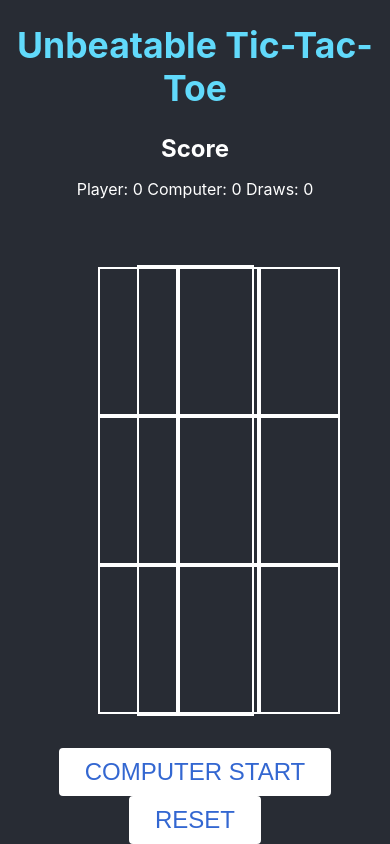
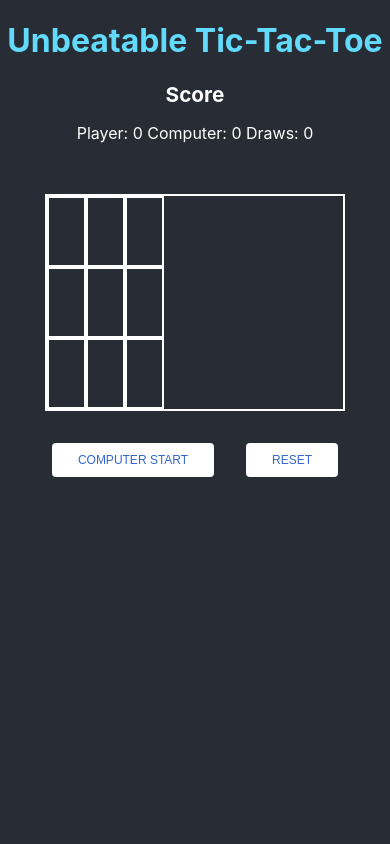
Before and after one commit to KaoruDev/minimax-tic-tac-toe, a React (Create React App) app in the folder tic_tac_toe/: page / in a window 390 px wide. Built offline with nearby package versions, Linux system fonts and the light colour scheme.

Commit message:
Adds some styling to help with responsiveness

```diff
--- a/tic_tac_toe/src/App.css
+++ b/tic_tac_toe/src/App.css
@@ -14,6 +14,6 @@
   color: #61dafb;
   display: flex;
   flex-direction: column;
-  font-size: calc(10px + 2vmin);
+  font-size: clamp(1rem, -1.2rem + 8.333vw, 1.17rem);
   justify-content: center;
 }
--- a/tic_tac_toe/src/components/board/Board.module.css
+++ b/tic_tac_toe/src/components/board/Board.module.css
@@ -5,13 +5,13 @@
     display: flex;
     flex-wrap: wrap;
     justify-content: center;
-    margin: 2rem auto;
-    max-width: 30vw;
+    margin: 1rem auto 2rem;
+    max-width: clamp(300px, 50vw, 60vw);
     border: 2px #ffffff solid;
 }
 
 .header {
-    margin: 1rem auto;
+    margin: 0 auto;
     min-height: 1.17rem;
     line-height: 1.17rem;
 }
@@ -26,7 +26,7 @@
     background: background;
     color: highlight;
     border: #ffffff 2px solid;
-    font-size: 1.5rem;
+    font-size: clamp(0.75rem, -1.3rem + 8.333vw, 1.3rem);
     border-radius: 0.25rem;
     padding: 0.5rem 1.5rem;
     cursor: pointer;
--- a/tic_tac_toe/src/components/score/Score.module.css
+++ b/tic_tac_toe/src/components/score/Score.module.css
@@ -1,3 +1,4 @@
 .scoreHeader {
     margin: 0 auto;
+    font-size: clamp(1rem, 5.333vw, 1.5rem);
 }
--- a/tic_tac_toe/src/components/square/Square.module.css
+++ b/tic_tac_toe/src/components/square/Square.module.css
@@ -7,7 +7,7 @@
     background: transparent;
     cursor: pointer;
     color: #fff;
-    font-size: 8rem;
+    font-size: clamp(2rem, 15vw, 8rem);
     padding: 0;
     font-family: monospace;
 }
```
